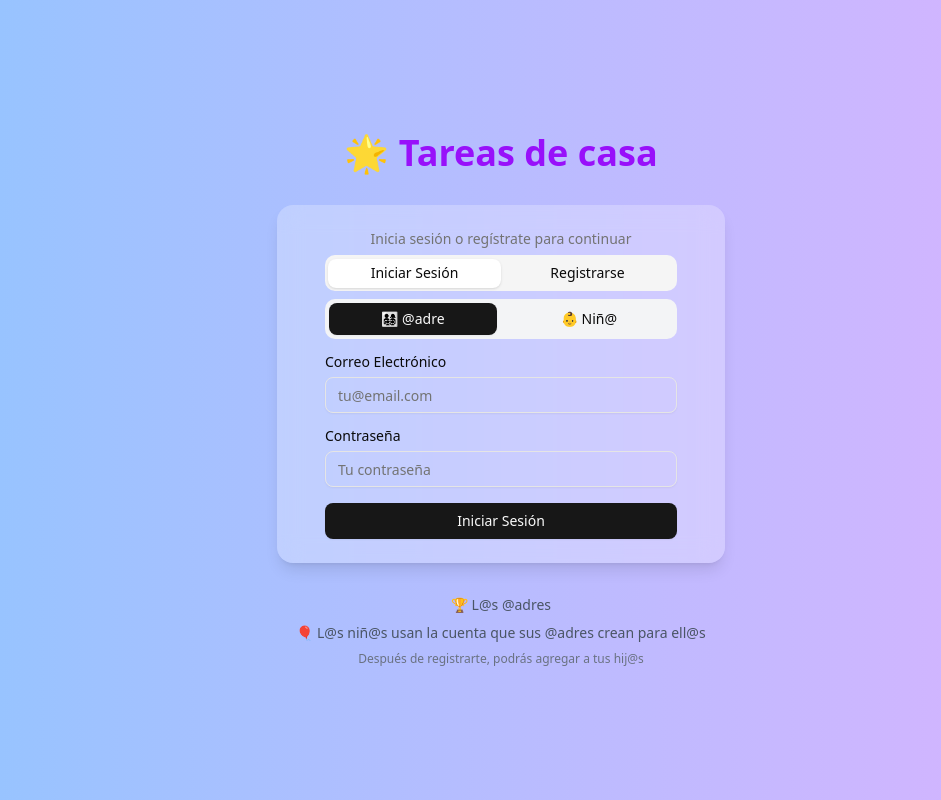
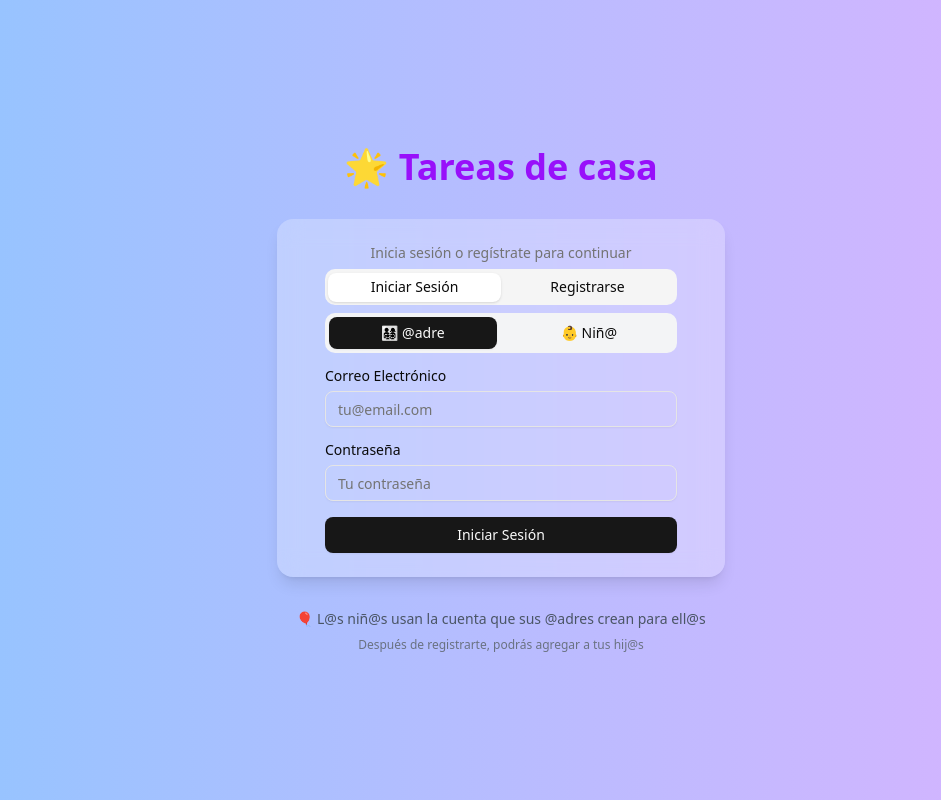
Before and after one commit to Dani-Bcn/tareas_de_casa, a Next.js app: page / in a window 1280 px wide. Shown: the whole page, without its empty margins (139-1080 px from the left). Built offline with nearby package versions, Linux system fonts and the light colour scheme.

Commit message:
refactor: remove outdated terminology in user instructions for clarity

```diff
--- a/src/app/page.tsx
+++ b/src/app/page.tsx
@@ -243,7 +243,6 @@ export default function Home() {
         </div>
 
         <div className="mt-8 text-center text-sm text-gray-600">
-          <p className="mb-2">🏆 L@s @adres  </p>
           <p>🎈 L@s niñ@s usan la cuenta que sus @adres crean para ell@s</p>
           <p className="mt-2 text-xs text-gray-500">Después de registrarte, podrás agregar a tus hij@s</p>
         </div>
```
